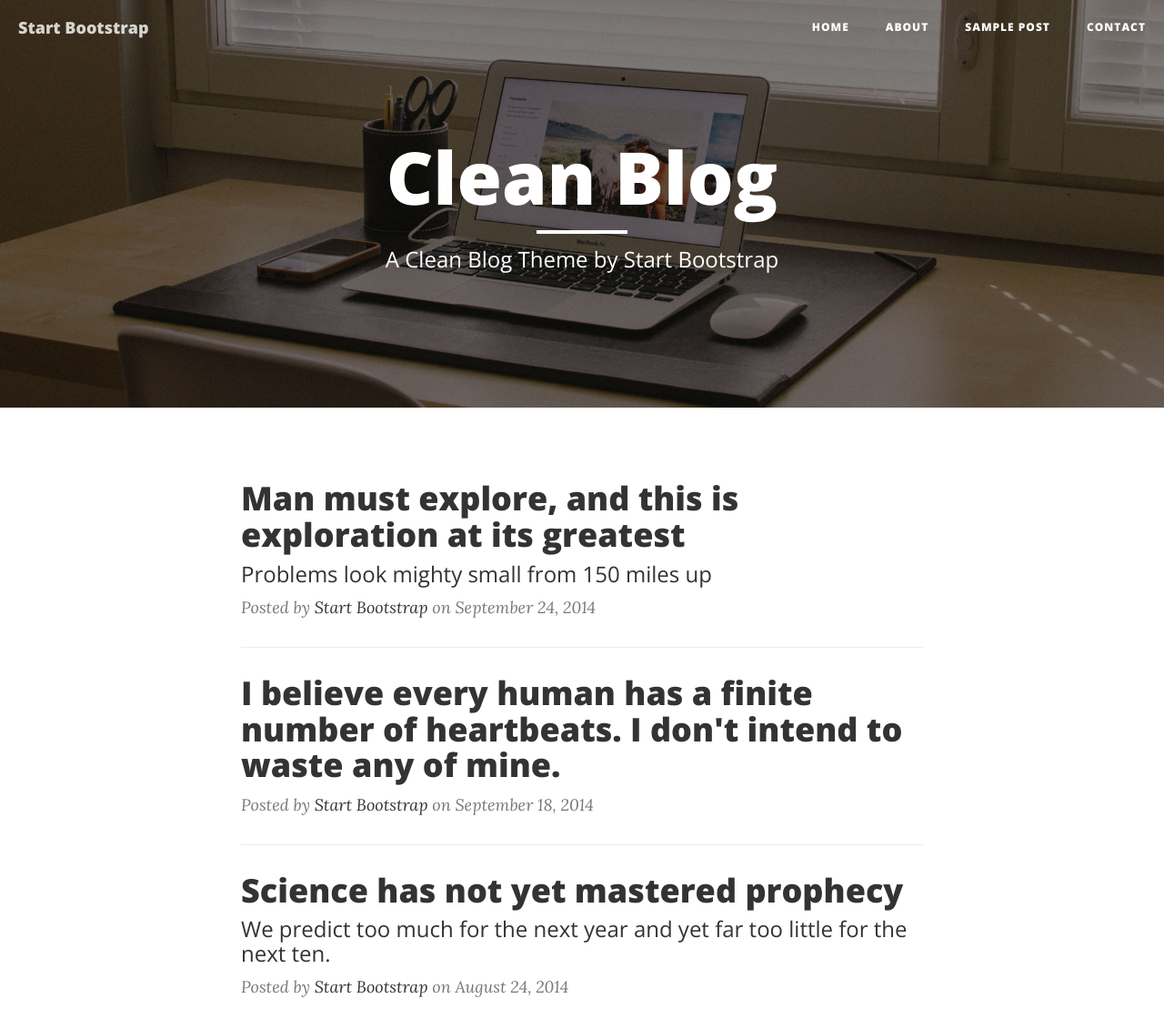
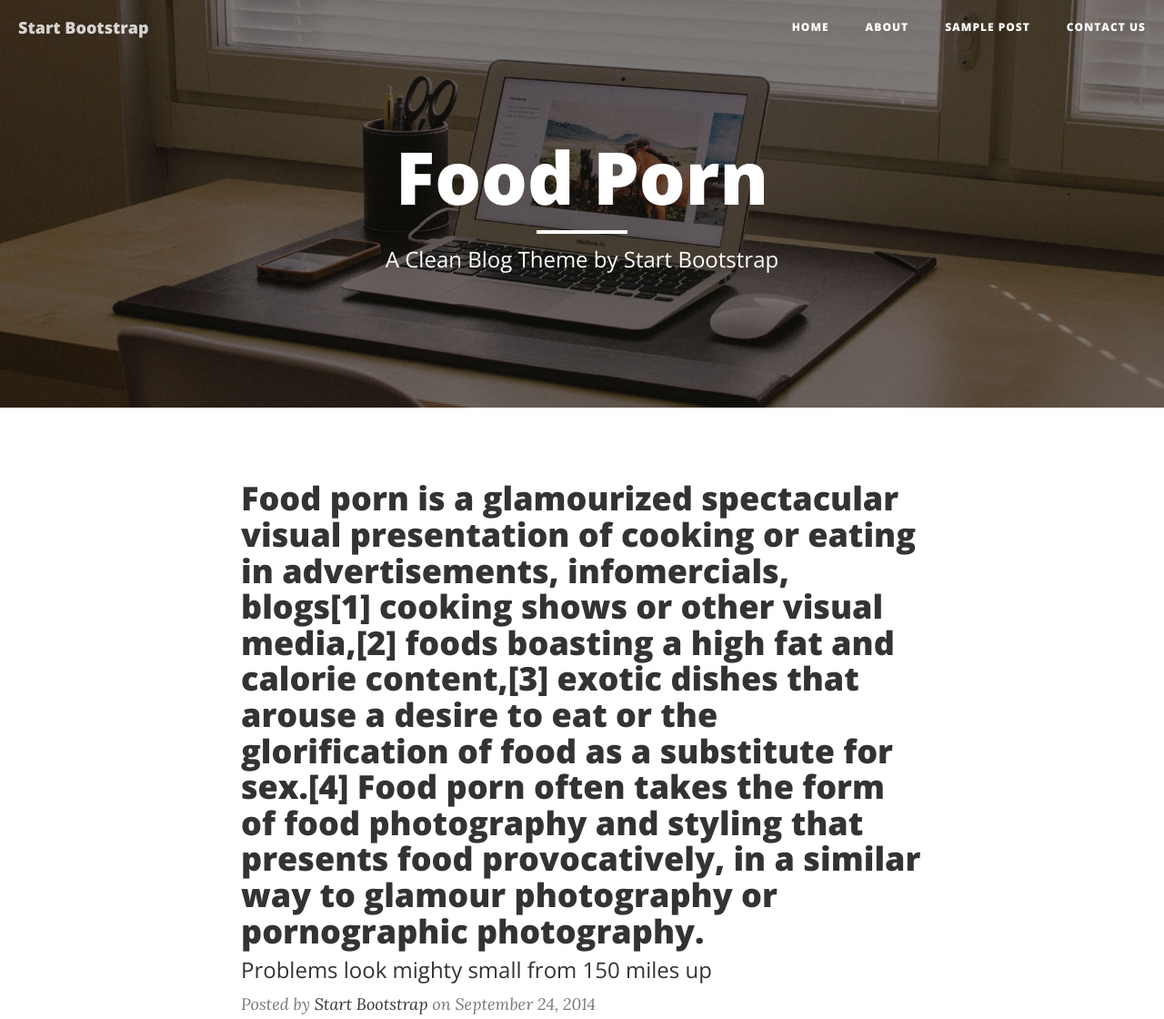
Before and after one commit to cadiayvivian11/blog2cleanblog-food-porn-.github.io, a website: page index.html in a window 1280 px wide. Shown: the top 1120 px of the page at 91% size. Drawn offline with nearby package versions, Linux system fonts and the light colour scheme.

Commit message:
Update index.html

```diff
--- a/index.html
+++ b/index.html
@@ -58,7 +58,7 @@
                         <a href="post.html">Sample Post</a>
                     </li>
                     <li>
-                        <a href="contact.html">Contact</a>
+                        <a href="contact.html">Contact Us</a>
                     </li>
                 </ul>
             </div>
@@ -74,7 +74,7 @@
             <div class="row">
                 <div class="col-lg-8 col-lg-offset-2 col-md-10 col-md-offset-1">
                     <div class="site-heading">
-                        <h1>Clean Blog</h1>
+                        <h1>Food Porn</h1>
                         <hr class="small">
                         <span class="subheading">A Clean Blog Theme by Start Bootstrap</span>
                     </div>
@@ -90,7 +90,7 @@
                 <div class="post-preview">
                     <a href="post.html">
                         <h2 class="post-title">
-                            Man must explore, and this is exploration at its greatest
+                            Food porn is a glamourized spectacular visual presentation of cooking or eating in advertisements, infomercials, blogs[1] cooking shows or other visual media,[2] foods boasting a high fat and calorie content,[3] exotic dishes that arouse a desire to eat or the glorification of food as a substitute for sex.[4] Food porn often takes the form of food photography and styling that presents food provocatively, in a similar way to glamour photography or pornographic photography.
                         </h2>
                         <h3 class="post-subtitle">
                             Problems look mighty small from 150 miles up
@@ -102,7 +102,7 @@
                 <div class="post-preview">
                     <a href="post.html">
                         <h2 class="post-title">
-                            I believe every human has a finite number of heartbeats. I don't intend to waste any of mine.
+                           "Cooking food and presenting it beautifully is an act of servitude. It is a way of expressing affection through a gift... That we should aspire to produce perfectly finished and presented food is a symbol of a willing and enjoyable participation in servicing others. Food pornography exactly sustains these meanings relating to the preparation of food. The kinds of picture used always repress the process of production of a meal. They are always beautifully lit, often touched up."
                         </h2>
                     </a>
                     <p class="post-meta">Posted by <a href="#">Start Bootstrap</a> on September 18, 2014</p>
```
